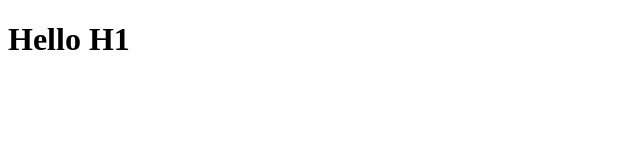
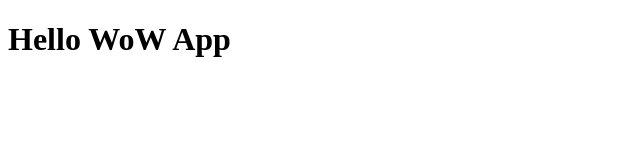
Before and after one commit to dpsxp/wow-app, a React app: page / in a window 1280 px wide. Shown: the whole page, without its empty margins (0-640 px from the left). Built offline with nearby package versions, Linux system fonts and the light colour scheme.

Commit message:
Update app title

```diff
--- a/app/containers/app.js
+++ b/app/containers/app.js
@@ -2,7 +2,7 @@ import React from 'react';
 
 const App = () => (
   <div>
-    <h1>Hello H1</h1>
+    <h1>Hello WoW App</h1>
   </div>
 );
 
--- a/public/index.html
+++ b/public/index.html
@@ -2,7 +2,7 @@
 <html lang="en">
   <head>
     <meta charset="UTF-8"/>
-    <title>React Pokedex</title>
+    <title>WoW App</title>
   </head>
   <body>
     <div id="main"></div>
```
